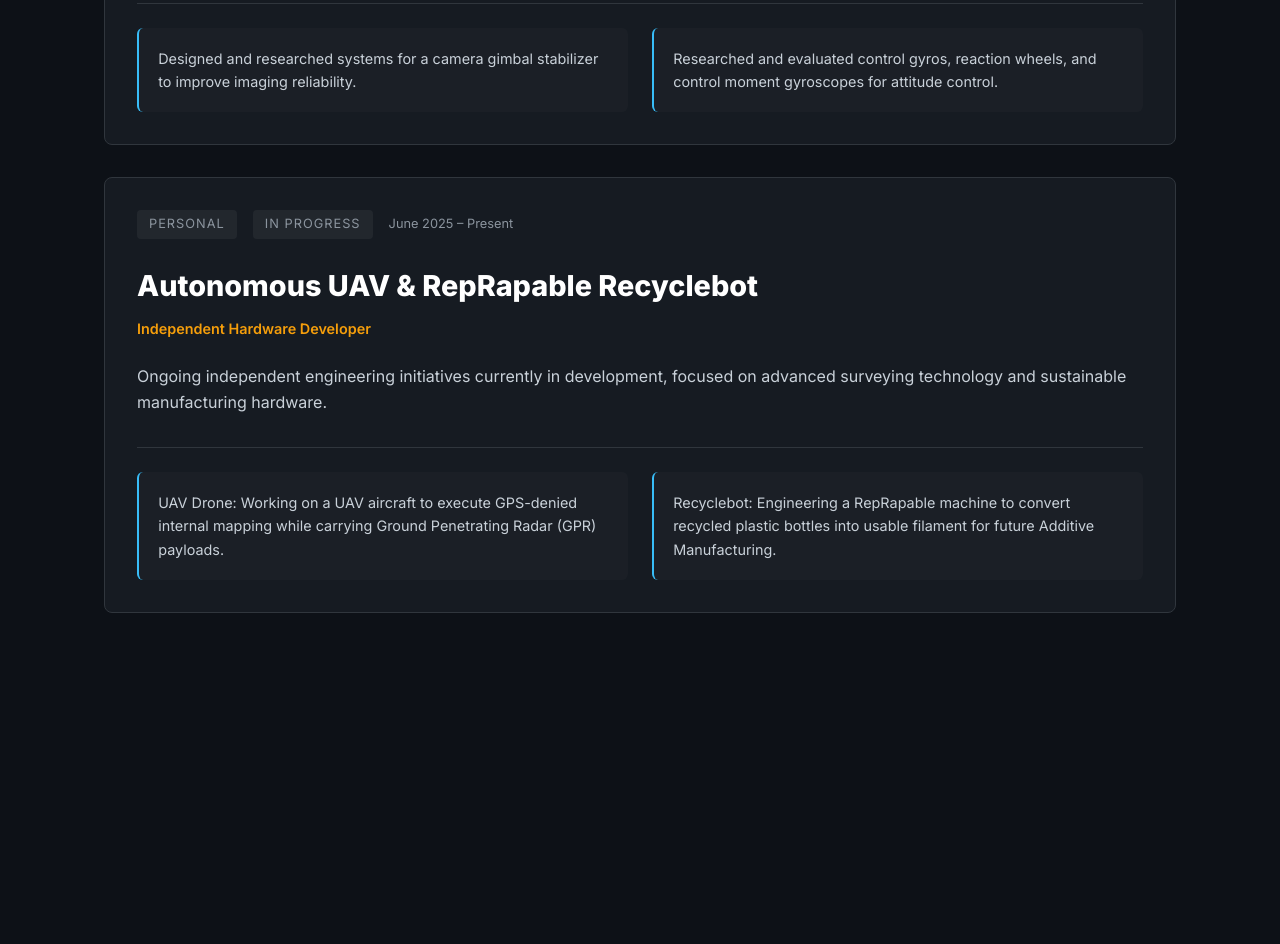
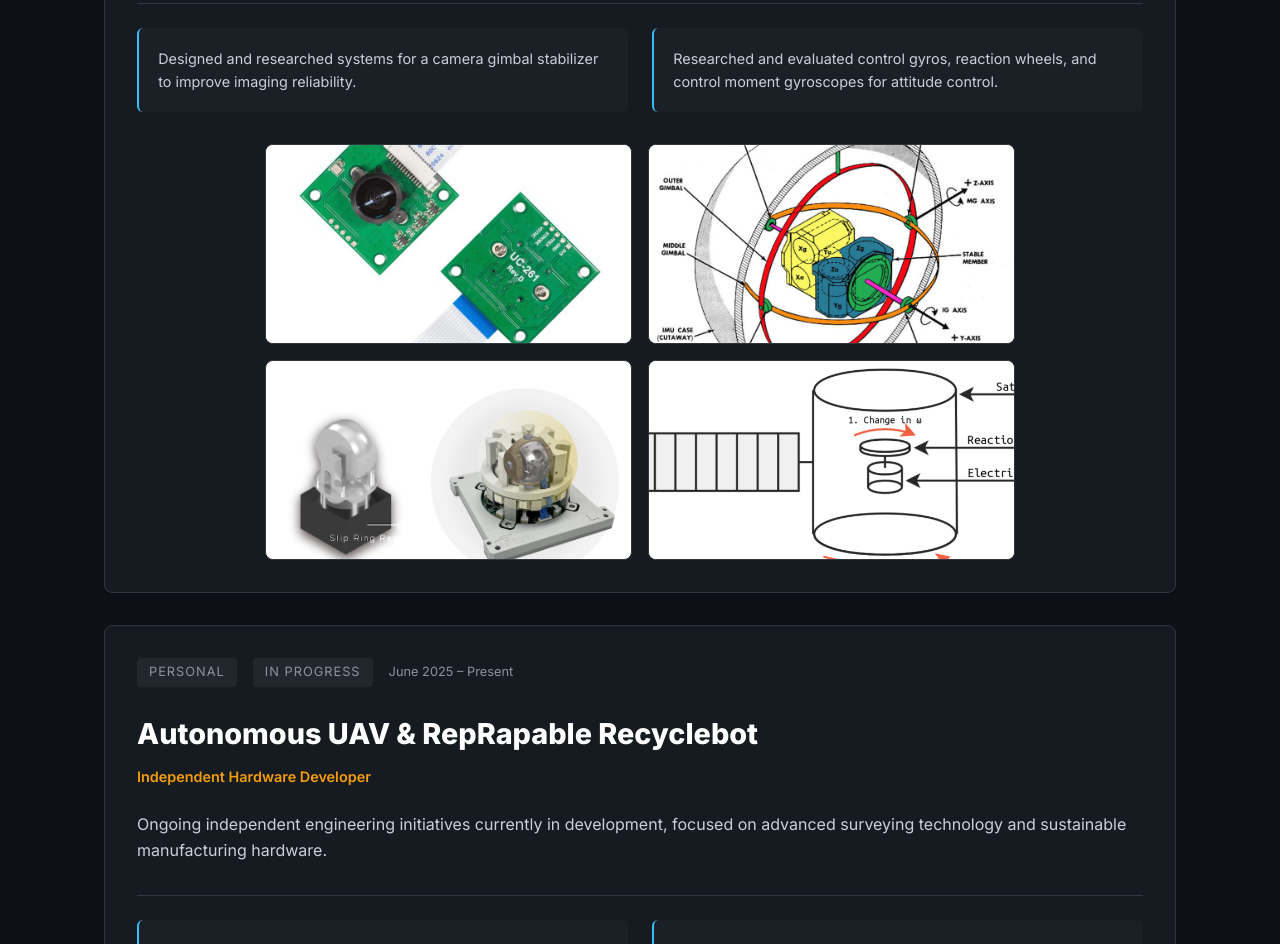
Before and after one commit to kevinsanchezramos870-create/Engineering-Portfolio, a plain HTML site: page index.html in a window 1280 px wide. Shown: the part 4710-5654 px from the top of the page. Before the commit the page ends 5419 px from the top, so only its background shows below. Drawn offline with Linux system fonts and the light colour scheme.

Commit message:
Update index.html

```diff
--- a/index.html
+++ b/index.html
@@ -400,6 +400,20 @@
                     <div class="bullet-item">Designed and researched systems for a camera gimbal stabilizer to improve imaging reliability.</div>
                     <div class="bullet-item">Researched and evaluated control gyros, reaction wheels, and control moment gyroscopes for attitude control.</div>
                 </div>
+
+                <!-- 4-IMAGE GRID CONTAINER -->
+                <div style="display: grid; grid-template-columns: 1fr 1fr; gap: 1rem; margin-top: 2rem; max-width: 750px; margin-left: auto; margin-right: auto;">
+
+                    <img src="KSCCameraFishEye.png" alt="KAOS Camera Fisheye Lens" style="width: 100%; height: 200px; object-fit: cover; border-radius: 8px; border: 1px solid var(--border-color); background-color: #ffffff;">
+
+                    <!-- Note: Matched the exact spelling from your GitHub upload (Gryo instead of Gyro) -->
+                    <img src="KSCGryoInternal.png" alt="KAOS Internal Gyroscope" style="width: 100%; height: 200px; object-fit: cover; border-radius: 8px; border: 1px solid var(--border-color); background-color: #ffffff;">
+
+                    <img src="KSCGyro.png" alt="KAOS Gyroscope Assembly" style="width: 100%; height: 200px; object-fit: cover; border-radius: 8px; border: 1px solid var(--border-color); background-color: #ffffff;">
+
+                    <img src="KSCOtherG.png" alt="KAOS Additional Gyro Hardware" style="width: 100%; height: 200px; object-fit: cover; border-radius: 8px; border: 1px solid var(--border-color); background-color: #ffffff;">
+
+                </div>
             </div>
 
              <!-- Project 5: In Progress (UAV & Recyclebot) -->
```
